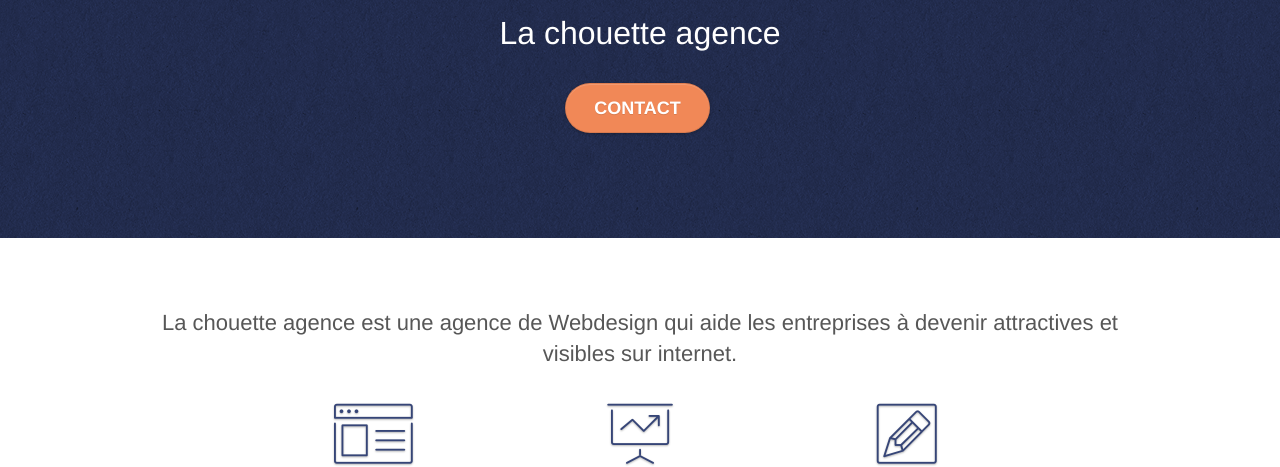
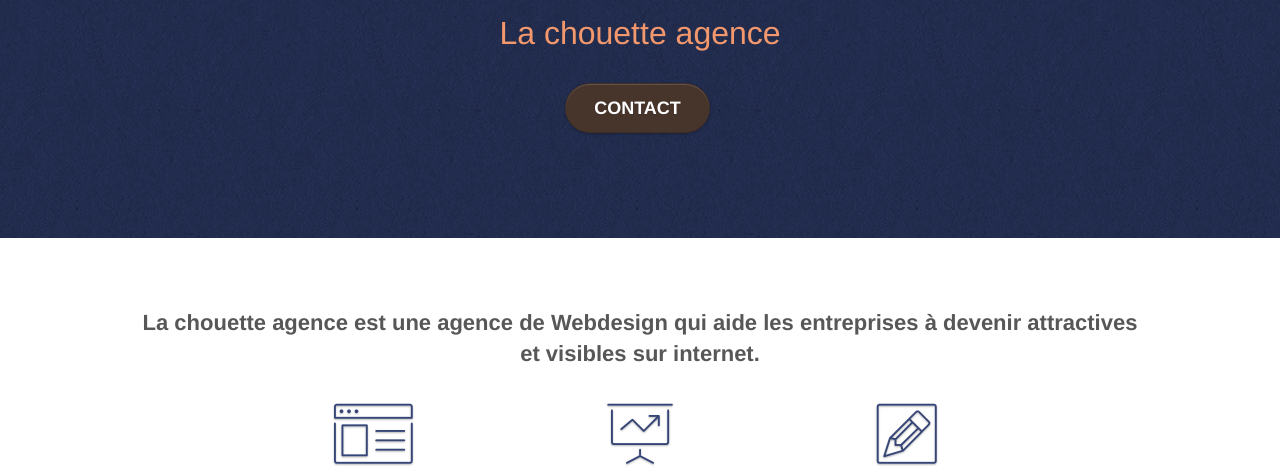
Before and after one commit to Clement-Mchar/ClementMchar_4_27122022, a plain HTML site: page index.html in a window 1280 px wide. Shown: the part 346-813 px from the top of the page. Drawn offline with Linux system fonts and the light colour scheme.

Commit message:
amélioration des contrasts

```diff
--- a/css/style.css
+++ b/css/style.css
@@ -738,6 +738,7 @@ label{
 h2 {
     font-size: 22px;
     line-height: 1.4em;
+    font-weight: 700;
 }
 
 h3 {
@@ -804,15 +805,15 @@ h4 {
 }
 
 .bgc-atomic-tangerine {
-    background-color: #f18857;
+    background-color: #47342b;
 }
 
 .tc-white {
-    color: #ffffff!important;
+    color: #F3976C!important;
 }
 
 .btn-atomic-tangerine {
-    background: #f18857;
+    background: #47342b;
     color: #FFFFFF!important;
 }
 
```
